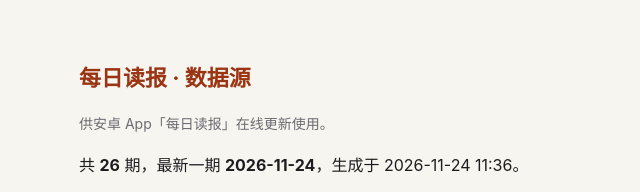
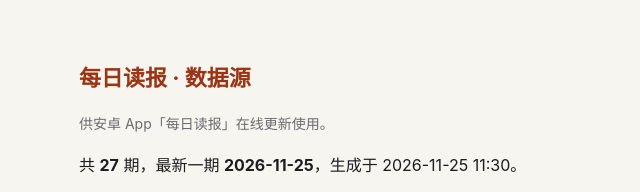
Before and after one commit to 821464641/dailyread, a plain HTML site: page index.html in a window 1280 px wide. Shown: the top 192 px of the page, 241-881 px from the left. Drawn offline with Linux system fonts and the light colour scheme.

Commit message:
更新首页

```diff
--- a/index.html
+++ b/index.html
@@ -6,7 +6,7 @@ h1{font-size:22px;color:#9a3412}a{color:#9a3412}code{background:#fff;border:1px
 .muted{color:#6b6b70;font-size:14px}hr{border:0;border-top:1px solid #e2ded4;margin:22px 0}</style></head><body>
 <h1>每日读报 · 数据源</h1>
 <p class="muted">供安卓 App「每日读报」在线更新使用。</p>
-<p>共 <b>26</b> 期，最新一期 <b>2026-11-24</b>，生成于 2026-11-24 11:36。</p>
+<p>共 <b>27</b> 期，最新一期 <b>2026-11-25</b>，生成于 2026-11-25 11:30。</p>
 <p>数据地址：<br><code>https://821464641.github.io/dailyread/digest.json</code></p>
 <p><a href="digest.json">查看 JSON</a></p>
 <hr><p class="muted">由 publish.py 自动生成 · 仓库 github.com/821464641/dailyread</p>
```
